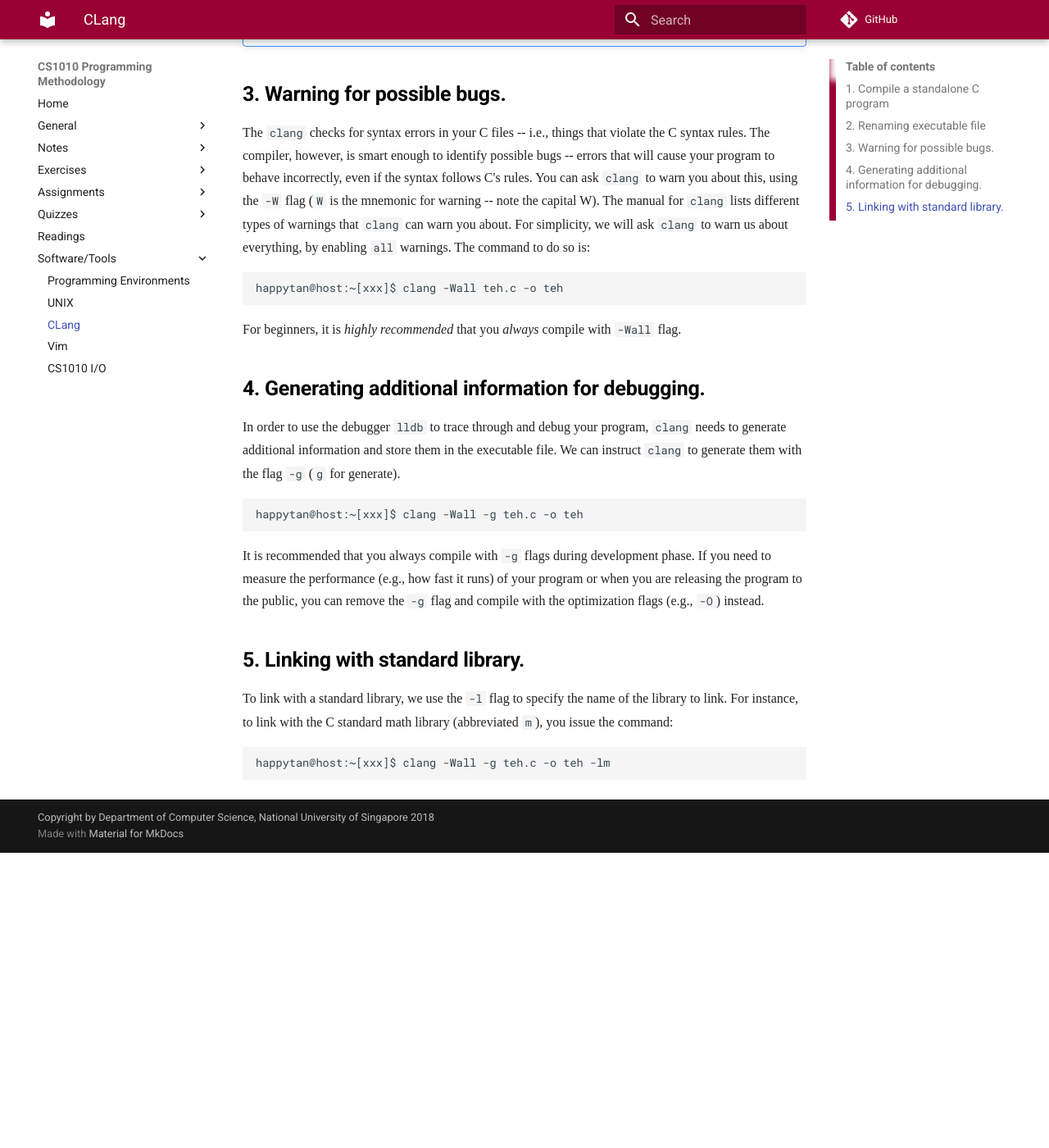
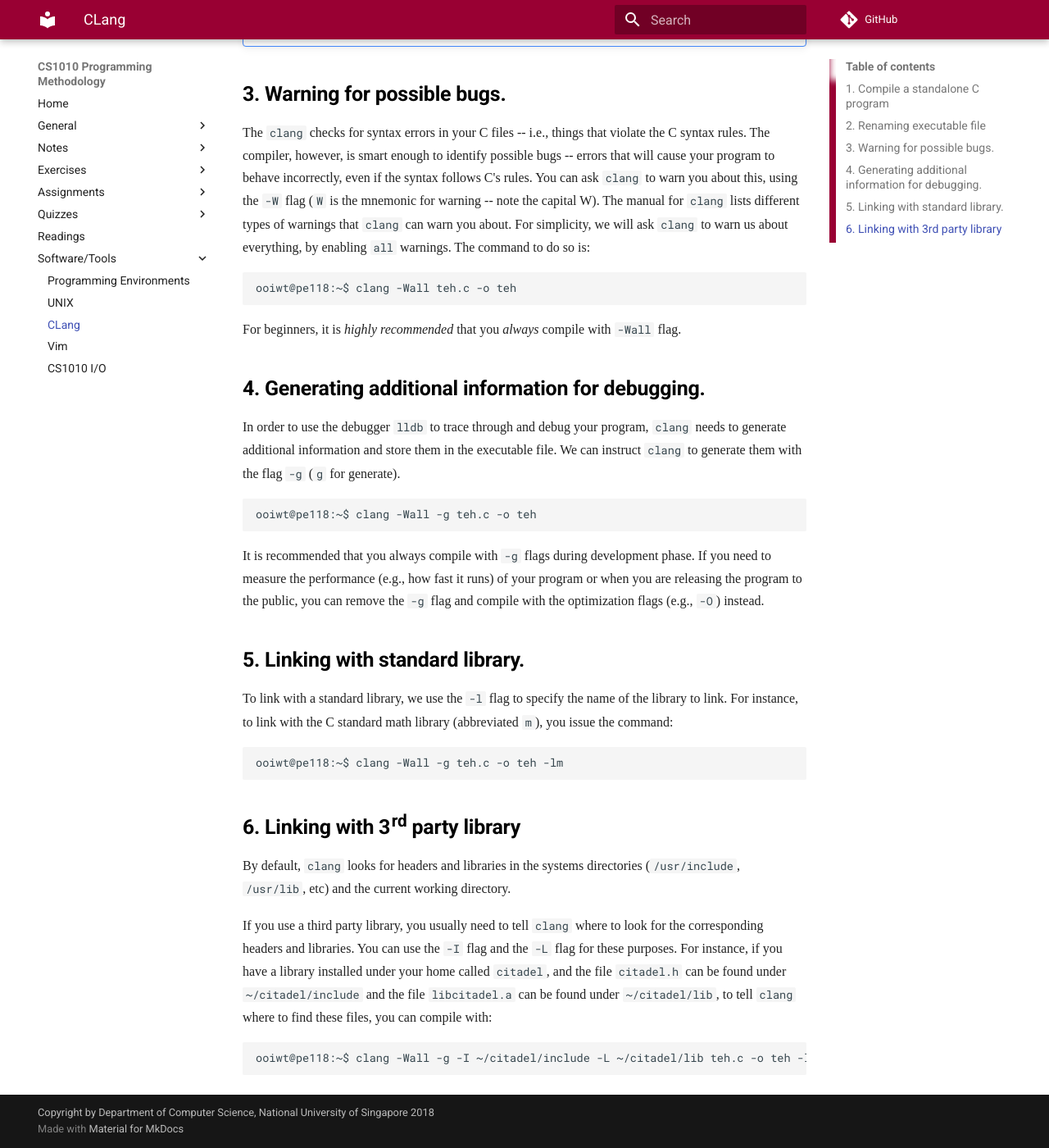
Before and after one commit to LL-Pengfei/CS1010-AY1819S1-Personal, an MkDocs documentation site: the page built from docs/clang.md, in a window 1280 px wide and 1400 px high, scrolled down 972 px. Shown: the whole window at 82% size. Built offline with MkDocs 1.6.1 and Material for MkDocs 9.7.7, drawn with Linux system fonts in a browser that asks for light colours; nearby versions of some CDN libraries; some web fonts are replaced; comment, search, counter and statistics services are not loaded; old or Windows-style settings are respelled for this version of MkDocs; before the commit the page ends 2012 px from its top, so only the background shows below that; some of the changed text lies outside the part shown.

Commit message:
Add -I and -L for completeness

````diff
--- a/docs/clang.md
+++ b/docs/clang.md
@@ -5,13 +5,13 @@
 Suppose we have a standalone C program `teh.c` that does not use any external libraries.  We can compile the program using the command
 
 ```
-happytan@host:~[xxx]$ clang teh.c
+ooiwt@pe118:~$ clang teh.c
 ```
 
 This command should create an executable called `a.out` in the current directory, which you can then run with:
 
 ```
-happytan@host:~[xxx]$ ./a.out
+ooiwt@pe118:~$ ./a.out
 ```
 
 ## 2. Renaming executable file
@@ -19,13 +19,13 @@ happytan@host:~[xxx]$ ./a.out
 The name `a.out` is an abbreviation for _assembler output_, a name that many compilers kept as the default output name since the 60s.  We should, however, give our executable more descriptive name, by using the `-o` flag.  (`o` is the mnemonic for output).
 
 ```
-happytan@host:~[xxx]$ clang teh.c -o teh
+ooiwt@pe118:~$ clang teh.c -o teh
 ```
 
 or
 
 ```
-happytan@host:~[xxx]$ clang -o teh teh.c
+ooiwt@pe118:~$ clang -o teh teh.c
 ```
 
 The command above would create an executable called `teh`.
@@ -33,7 +33,7 @@ The command above would create an executable called `teh`.
 !!! warn "Beware of the order"
     If you are not careful and run the following command instead:
 	```
-	happytan@host:~[xxx]$ clang -o teh.c teh
+	ooiwt@pe118:~$ clang -o teh.c teh
 	```
 	`clang` would overwrite your code `teh.c` -- all your hard work will be gone!!
 
@@ -42,7 +42,7 @@ The command above would create an executable called `teh`.
 The `clang` checks for syntax errors in your C files -- i.e., things that violate the C syntax rules.  The compiler, however, is smart enough to identify possible bugs -- errors that will cause your program to behave incorrectly, even if the syntax follows C's rules.  You can ask `clang` to warn you about this, using the `-W` flag (`W` is the mnemonic for warning -- note the capital W).  The manual for `clang` lists different types of warnings that `clang` can warn you about.  For simplicity, we will ask `clang` to warn us about everything, by enabling `all` warnings.  The command to do so is:
 
 ```
-happytan@host:~[xxx]$ clang -Wall teh.c -o teh
+ooiwt@pe118:~$ clang -Wall teh.c -o teh
 ```
 
 For beginners, it is _highly recommended_ that you _always_ compile with `-Wall` flag.
@@ -52,7 +52,7 @@ For beginners, it is _highly recommended_ that you _always_ compile with `-Wall`
 In order to use the debugger `lldb` to trace through and debug your program, `clang` needs to generate additional information and store them in the executable file.  We can instruct `clang` to generate them with the flag `-g` (`g` for generate).
 
 ```
-happytan@host:~[xxx]$ clang -Wall -g teh.c -o teh
+ooiwt@pe118:~$ clang -Wall -g teh.c -o teh
 ```
 
 It is recommended that you always compile with `-g` flags during development phase.  If you need to measure the performance (e.g., how fast it runs) of your program or when you are releasing the program to the public, you can remove the `-g` flag and compile with the optimization flags (e.g., `-O`) instead.
@@ -62,5 +62,15 @@ It is recommended that you always compile with `-g` flags during development pha
 To link with a standard library, we use the `-l` flag to specify the name of the library to link.  For instance, to link with the C standard math library (abbreviated `m`), you issue the command:
 
 ```
-happytan@host:~[xxx]$ clang -Wall -g teh.c -o teh -lm
+ooiwt@pe118:~$ clang -Wall -g teh.c -o teh -lm
 ```
+
+## 6. Linking with 3rd party library
+
+By default, `clang` looks for headers and libraries in the systems directories (`/usr/include`, `/usr/lib`, etc) and the current working directory.
+
+If you use a third party library, you usually need to tell `clang` where to look for the corresponding headers and libraries.  You can use the `-I` flag and the `-L` flag for these purposes. For instance, if you have a library installed under your home called `citadel`, and the file `citadel.h` can be found under `~/citadel/include` and the file `libcitadel.a` can be found under `~/citadel/lib`, to tell `clang` where to find these files, you can compile with:
+
+```
+ooiwt@pe118:~$ clang -Wall -g -I ~/citadel/include -L ~/citadel/lib teh.c -o teh -lm -lcitadel
+```
````
